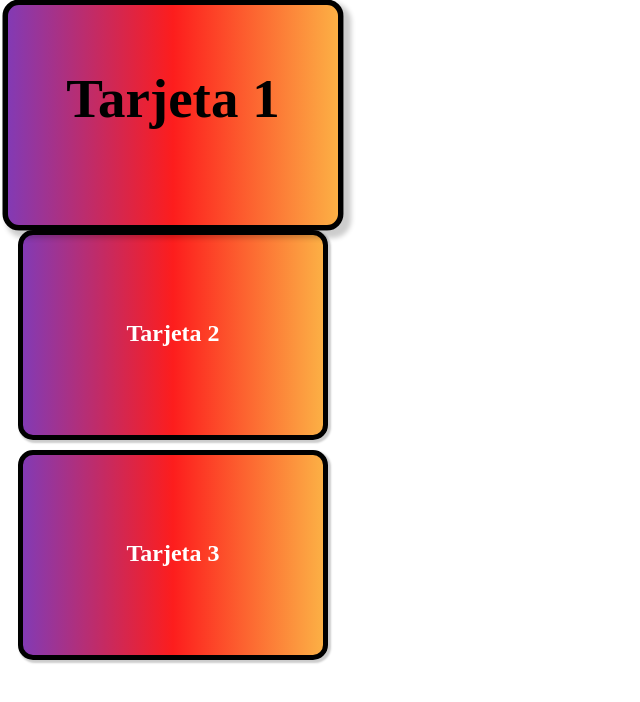
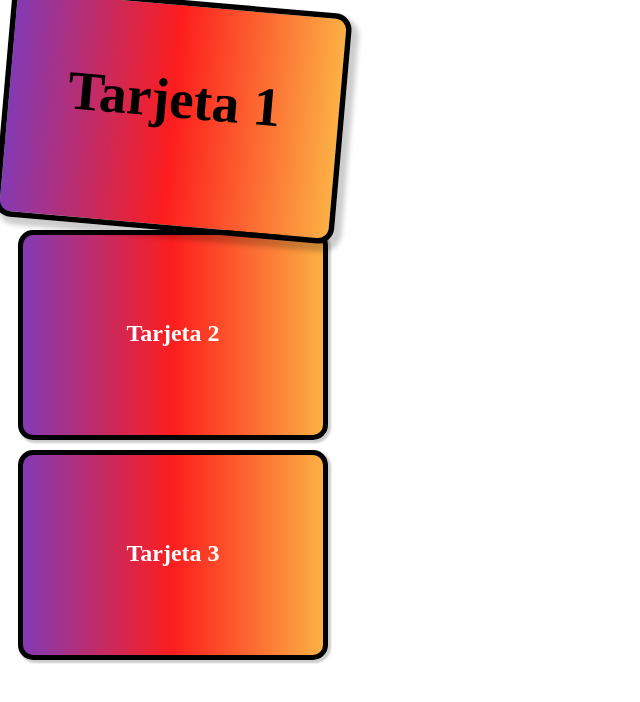
Before and after one commit to DevThalia/Exercici-propietats-extres-CSS, a plain HTML site: page index.html in a window 1280 px wide. In both pictures the pointer is over the element "Tarjeta 1". Shown: the whole page, without its empty margins (0-640 px from the left). Drawn offline with Linux system fonts and the light colour scheme.

Commit message:
añadido el rotar

```diff
--- a/style.css
+++ b/style.css
@@ -17,6 +17,7 @@
     transition: transform 0.5s;
     cursor: pointer;
     box-shadow: 5px 5px 5px 2px rgba(0, 0, 0, 0.2);
+    rotate: 5deg;
 }
 
 .card h3 {
```
